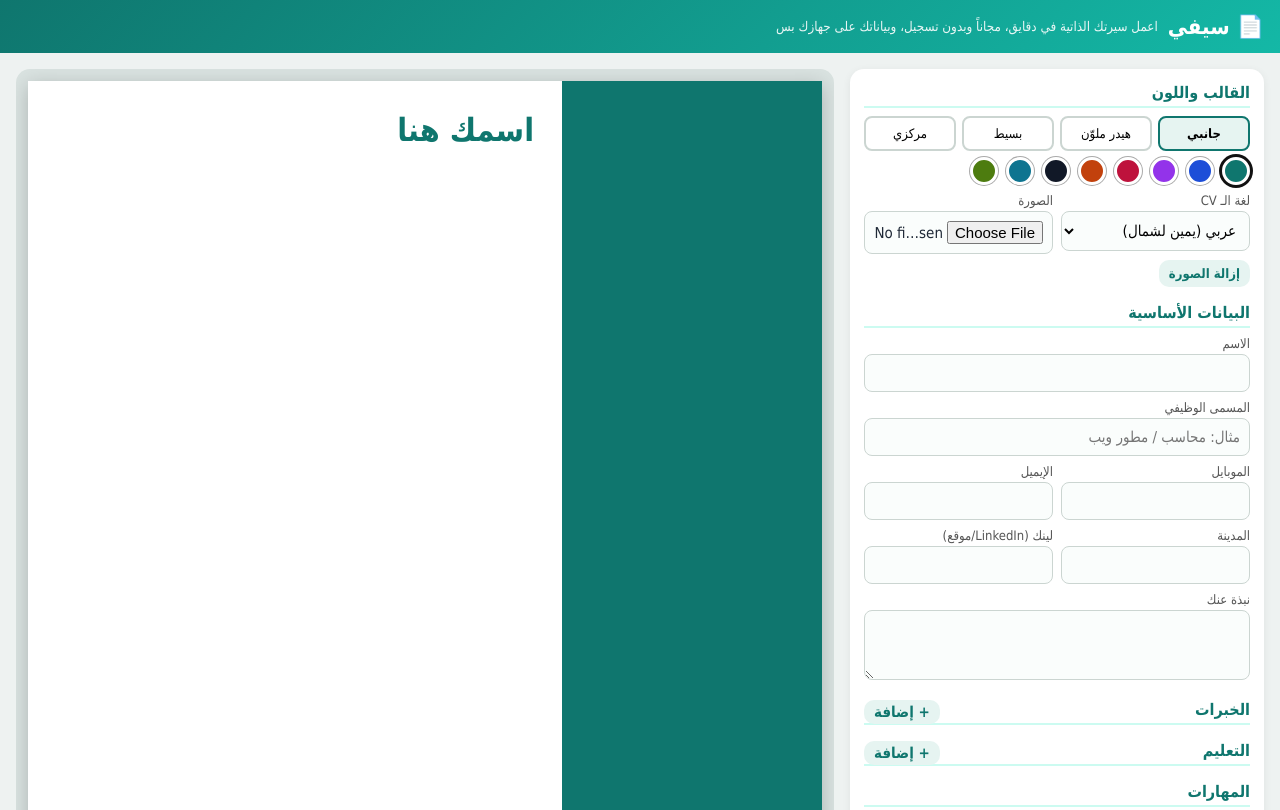
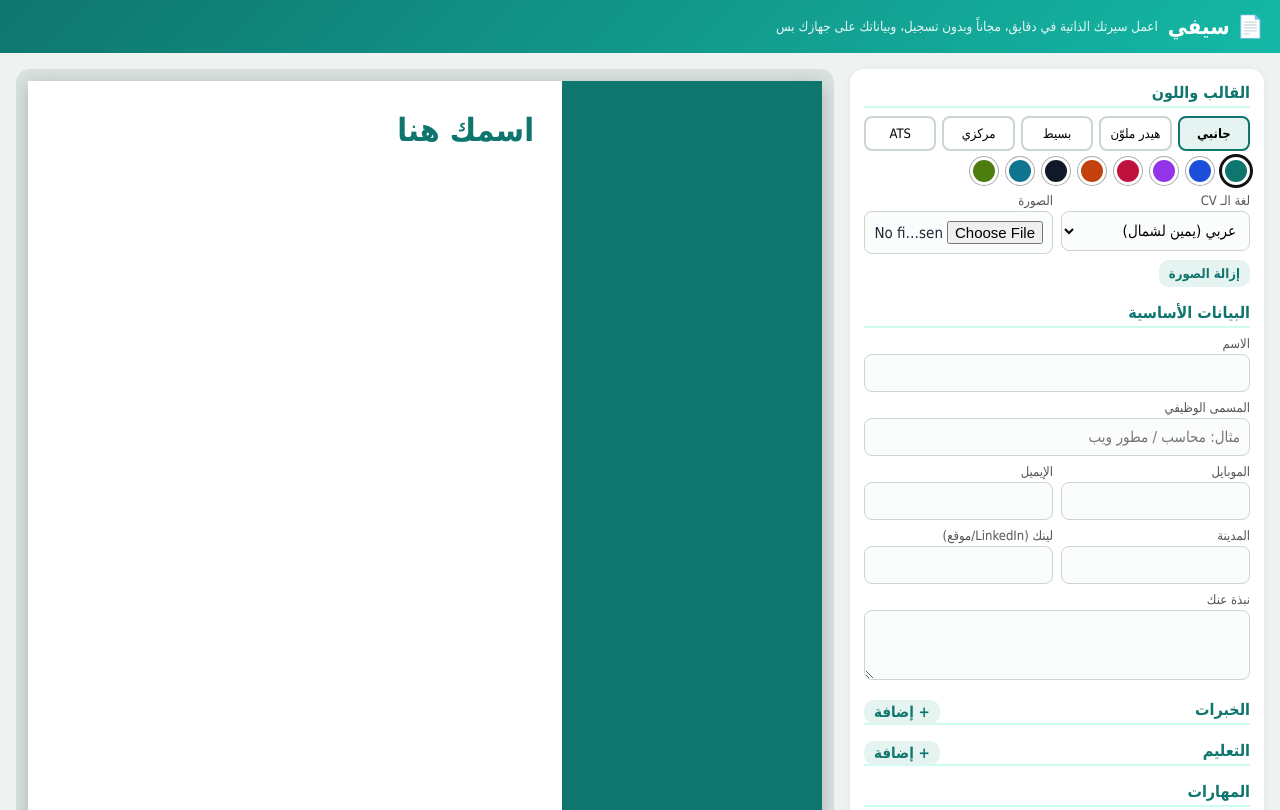
Before and after one commit to mohamedelsayed16399-bit/seefy-cv, a plain HTML site: page index.html in a window 1280 px wide. Shown: the top 810 px of the page. Drawn offline with Linux system fonts and the light colour scheme.

Commit message:
Update index.html

```diff
--- a/index.html
+++ b/index.html
@@ -24,7 +24,7 @@ textarea{min-height:70px;resize:vertical}
 .card .x{position:absolute;top:4px;left:6px;border:0;background:none;color:#c0392b;font-size:18px;cursor:pointer}
 .btn{background:#0f766e;color:#fff;border:0;border-radius:10px;padding:10px 14px;font:inherit;font-weight:700;cursor:pointer;font-size:15px}
 .btn.l{background:#e6f4f1;color:#0f766e}.btn.big{width:100%;padding:14px;font-size:17px;margin-top:10px}
-.tpl{display:grid;grid-template-columns:repeat(4,1fr);gap:6px}
+.tpl{display:grid;grid-template-columns:repeat(5,1fr);gap:6px}
 .tpl button{padding:8px 2px;border:2px solid #cbd5d1;border-radius:8px;background:#fff;font:inherit;font-size:13px;cursor:pointer}
 .tpl button.on{border-color:#0f766e;background:#e6f4f1;font-weight:700}
 .colors{display:flex;gap:8px;flex-wrap:wrap;margin-top:6px}
@@ -58,6 +58,7 @@ textarea{min-height:70px;resize:vertical}
 .t3{padding:40px 46px}
 .t3 h1{border-bottom:4px solid var(--c);padding-bottom:8px}
 #cv.t3 h3{border:0;font-size:14px;letter-spacing:2px}
+.t5{padding:40px 46px;font-family:Arial,Tahoma,sans-serif}#cv.t5 h3{font-size:14px;border-bottom:1px solid #111}
 .t4{padding:40px 46px;text-align:center}
 .t4 .ph{margin:0 auto 10px;display:block}
 #cv.t4 h3{text-align:center;border:0;border-top:1px solid #ccc;padding-top:12px}
@@ -113,7 +114,7 @@ textarea{min-height:70px;resize:vertical}
 </main>
 <script>
 var K="seefy_v1",COLS=["#0f766e","#1d4ed8","#9333ea","#be123c","#c2410c","#111827","#0e7490","#4d7c0f"];
-var TN=["جانبي","هيدر ملوّن","بسيط","مركزي"];
+var TN=["جانبي","هيدر ملوّن","بسيط","مركزي","ATS"];
 var D={t:1,c:COLS[0],lang:"ar",photo:"",name:"",title:"",phone:"",email:"",city:"",link:"",sum:"",exps:[],edus:[],skills:"",langs:"",certs:"",proj:""};
 try{var s=JSON.parse(localStorage.getItem(K));if(s)for(var k in s)D[k]=s[k]}catch(e){}
 var $=function(i){return document.getElementById(i)};
@@ -142,7 +143,7 @@ function chips(s){return s.split(/[,،\n]/).map(function(x){return x.trim()}).fi
 function sec(h,b){return b?'<h3>'+h+'</h3>'+b:""}
 function items(a,ex){return a.filter(function(e){return e.r||e.co}).map(function(e){return '<div class="it"><b>'+esc(e.r)+'</b>'+(e.co?' - '+esc(e.co):"")+(e.p?'<div class="m">'+esc(e.p)+'</div>':"")+(ex&&e.d?'<p>'+esc(e.d.split("\n").filter(Boolean).map(function(x){return "• "+x.replace(/^[•\-\*]\s*/,"")}).join("\n"))+'</p>':"")+'</div>'}).join("")}
 function render(){
- var L=T[D.lang],c=$("cv"),dir=D.lang=="ar"?"rtl":"ltr";c.dir=dir;c.style.setProperty("--c",D.c);c.className="t"+D.t;
+ var L=T[D.lang],c=$("cv"),dir=D.lang=="ar"?"rtl":"ltr";c.dir=dir;c.style.setProperty("--c",D.c);c.className="t"+D.t;if(D.t==5)c.style.setProperty("--c","#111");
  var ct=[D.phone,D.email,D.city,D.link].filter(Boolean).map(esc);
  var ph=D.photo?'<img class="ph" src="'+D.photo+'">':"";
  var sk=chips(D.skills).map(function(x){return '<span class="chip">'+esc(x)+'</span>'}).join("");
@@ -155,6 +156,7 @@ function render(){
  if(D.t==1){h='<div class="s">'+ph+sec(L.ct,ct.map(function(x){return '<div style="margin:5px 0;word-break:break-all">'+x+'</div>'}).join(""))+sec(L.sk,sk)+sec(L.lg,lg)+'</div><div class="mn"><h1>'+nm+'</h1>'+ti+sec(L.sum,sm)+sec(L.exp,ex)+sec(L.edu,ed)+sec(L.pj,pj)+sec(L.ce,ce)+'</div>'}
  else if(D.t==2){h='<div class="hd">'+ph+'<div><h1>'+nm+'</h1>'+ti+'<div class="ct">'+ct.join(" &nbsp;|&nbsp; ")+'</div></div></div><div class="bd">'+sec(L.sum,sm)+sec(L.exp,ex)+sec(L.edu,ed)+sec(L.sk,sk)+sec(L.lg,lg)+sec(L.pj,pj)+sec(L.ce,ce)+'</div>'}
  else if(D.t==3){h='<h1>'+nm+'</h1>'+ti+'<div style="margin-top:8px;color:#555;font-size:13px">'+ct.join(" &nbsp;•&nbsp; ")+'</div>'+sec(L.sum,sm)+sec(L.exp,ex)+sec(L.edu,ed)+sec(L.sk,'<div>'+chips(D.skills).map(esc).join(" • ")+'</div>')+sec(L.lg,chips(D.langs).map(esc).join(" • "))+sec(L.pj,pj)+sec(L.ce,ce)}
+else if(D.t==5){h='<h1 style="font-size:28px">'+nm+'</h1>'+ti+'<div style="margin-top:6px;font-size:13px">'+ct.join(" | ")+'</div>'+sec(L.sum,sm)+sec(L.exp,ex)+sec(L.edu,ed)+sec(L.sk,'<div>'+chips(D.skills).map(esc).join(" • ")+'</div>')+sec(L.lg,chips(D.langs).map(esc).join(" • "))+sec(L.pj,pj)+sec(L.ce,ce)}
  else{h=ph+'<h1>'+nm+'</h1>'+ti+'<div style="margin-top:8px;color:#555;font-size:13px">'+ct.join(" &nbsp;•&nbsp; ")+'</div><div class="l">'+sec(L.sum,sm)+sec(L.exp,ex)+sec(L.edu,ed)+'</div>'+sec(L.sk,sk)+sec(L.lg,chips(D.langs).map(esc).join(" • "))+sec(L.pj,pj)+sec(L.ce,ce)}
  c.innerHTML=h;fit()}
 function fit(){var w=$("wrap").clientWidth-24;if(w<=0)return;var z=Math.min(1,w/794);$("cv").style.zoom=z}
```
